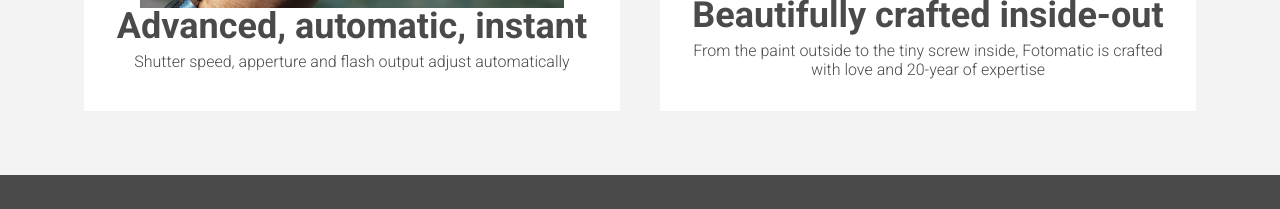
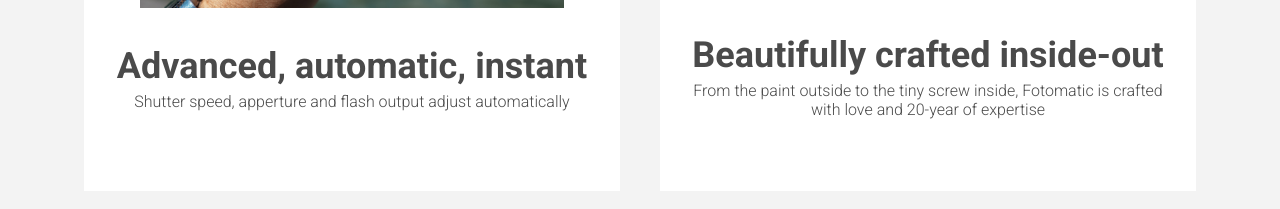
Before and after one commit to SarahWynn65/Fotomatic, a plain HTML site: page index.html in a window 1280 px wide. Shown: the part 1180-1389 px from the top of the page. Drawn offline with Linux system fonts and the light colour scheme; a web font is replaced by a local one.

Commit message:
Fix space between .content image and heading

```diff
--- a/resources/css/style.css
+++ b/resources/css/style.css
@@ -236,6 +236,10 @@ header .mobile {
   margin: 0 auto;
 }
 
+.feature .content { /* new */
+  padding: 2.5rem 0;
+}
+
 .feature h2 {
   padding-bottom: .5rem;
   font-size: 2.25rem;
```
